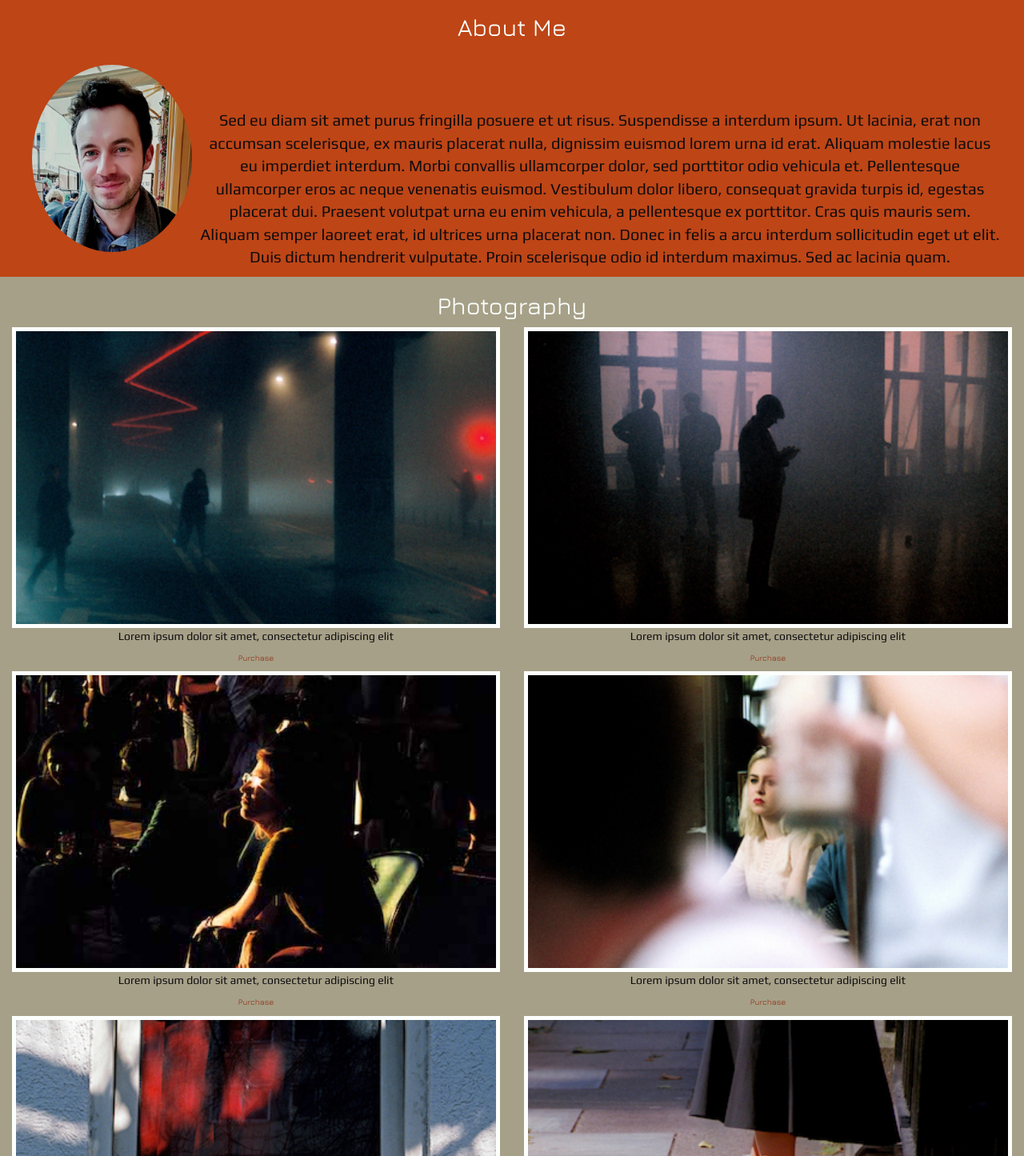
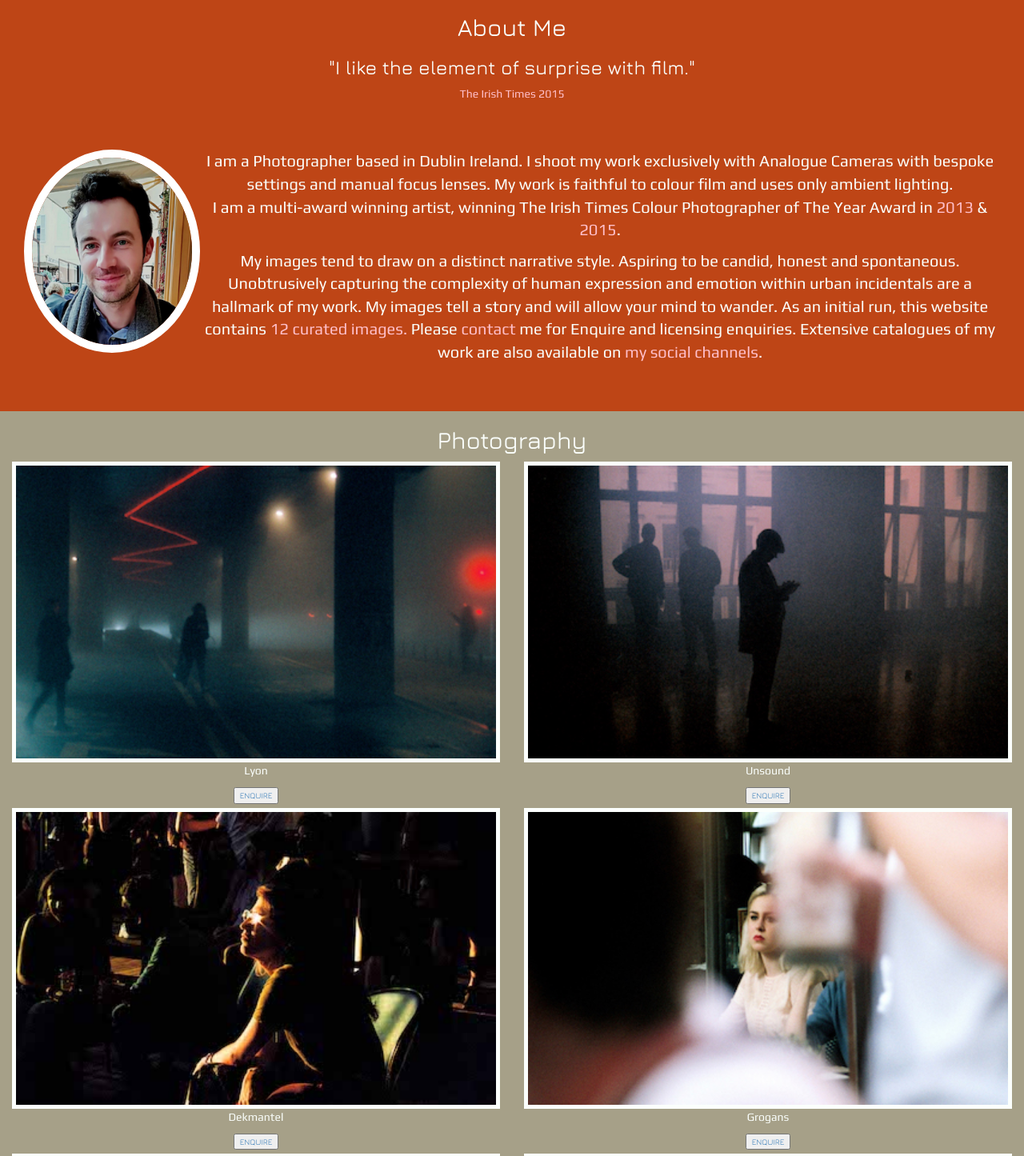
Before and after one commit to Code-Institute-Submissions/Photography-Website, a plain HTML site: page index.html in a window 1280 px wide. Shown: the part 1092-2537 px from the top of the page at 80% size. Drawn offline with nearby package versions, Linux system fonts and the light colour scheme.

Commit message:
about section and css updates

```diff
--- a/assets/css/style.css
+++ b/assets/css/style.css
@@ -48,6 +48,7 @@ body {
     background-position:center;
     background-repeat: no-repeat;
     background-size: cover;
+    position: relative;
 }
 
 .cover-text {
@@ -84,22 +85,52 @@ body {
     background-color: #BE4516;
 }
 
+
 .about-text {
-    padding-top: 75px;
+    padding: 50px 0px;
     font-family:"Play", sans-serif;
     font-size: 20px;
-    color: #0E0C0F;
+    color: #FBFFFC;
+}
+
+.about-text p a {
+    text-decoration: none;
+    color:#FFC0CB;
+    /*opacity: 0.7;*/
+}
+
+.about-text p a:hover,
+.about-text p a:active {
+    text-decoration: none;
+    color: #B3E0E5;
 }
 
 .shane-image {
     float: left;
-    padding: 20px 10px;
+    margin-bottom: 40px;
     border-radius: 50%;
+    border: 10px solid white;
 }
 
 .section-heading {
     font-family: "Jura", sans-serif;
     color: #FBFFFC;
+}
+
+.quote {
+    color:#FBFFFC;
+}
+
+.quotelink a {
+    font-family:"Play", sans-serif;
+    text-decoration: none;
+    color:#FFC0CB;
+
+}
+
+.quotelink a:hover,
+.quotelink a:active {
+    color: #B3E0E5;
 }
 
 /*-------------------------------------Photography Section*/
@@ -115,11 +146,21 @@ body {
 
 .description {
     font-family:"Play", sans-serif;
-    color: #0E0C0F;
+    color: #FBFFFC;
 }
-.enquiries {
-    color:#8D2104;
+.enquiries  {
+    color: #FBFFFC;
+    /*background-color:transparent;*/
     font-size: 10px;
+    text-transform: uppercase;
+    text-decoration: none;
+    margin-bottom: 5px;
+}
+
+.enquiries :hover,
+.enquiries :active {
+    background-color: white;
+    text-decoration: none;
 }
 
 /*-------------------------------------Editing Section*/
@@ -184,6 +225,8 @@ body {
     font-size: 40px;
 }
 
+
+
 /*-------------------------------------Footer*/
 
 footer {
@@ -200,11 +243,16 @@ footer {
         background-image: url("../images/main800.jpg");
         height: 300px;
     }
-    .cover-text {
-        top: 30%;
-    }
     .shane-image {
         width: 150px;
+        float: none;
+        border-radius: 0;
+        margin-bottom: 20px;
+        padding: 0;
+        border: 10px solid white;
+    }
+    .about-text {
+        padding: 10px 0px;
     }
     .editing-image {
         width: 150px;
@@ -213,18 +261,21 @@ footer {
     .contact-image {
         background-image: url("../images/bikeLight 800.jpg");
     }
-    #photograph {
+   /* #photograph {
         color: #FFFFFF;
-    }
+    }*/
 }
 
 @media screen and (min-width: 768px) and (max-width: 991px) {
     .cover-image {
         background-image: url("../images/Main 1000.jpg");
-        height: 400px;
+        height: 600px;
     }
     .contact-image {
         background-image: url("../images/bikeLight 1000.jpg");
+    }
+    .quotelink{
+        float: none;
     }
 }
 
@@ -233,4 +284,5 @@ footer {
         background-image: url("../images/Main large.jpg");
     }
 
+
 }
--- a/index.html
+++ b/index.html
@@ -35,7 +35,7 @@
                     <span class="icon-bar"></span>
                     <span class="icon-bar"></span>
                 </button>
-                <a class="navbar-brand" href="#myPage">Shane Connaughton</a>
+                <a class="navbar-brand" href="#cover">Shane Connaughton</a>
             </div>
             <div class="collapse navbar-collapse" id="myNavbar">
                 <ul class="nav navbar-nav navbar-right">
@@ -51,7 +51,7 @@
 
     <!-- Cover Image and Call to Action -->
     <section>
-        <div class="container-fluid cover-image">
+        <div section id="cover" class="container-fluid cover-image">
             <div class="cover-text">
                 <h1>Photographer & Photo Editor</h1>
                 <a href="#photography"> <button id="main-button">View My Photography</button></a>
@@ -66,12 +66,22 @@
         <div section id="about" class="container-fluid about-section text-center">
             <div class="col-xs-12 col-sm-12">
                 <h2 class="section-heading">About Me</h2>
+                <h3 class="quote">"I like the element of surprise with film."</h3>
+                <p class="quotelink"><a href="https://www.irishtimes.com/culture/art-and-design/visual-art/irish-times-amateur-photographer-of-the-year-the-winners-1.2270968" target="_blank">The Irish Times 2015</a></p>
+                <article class="about-text">
                 <img src="assets/images/Shane.jpg" alt="Shane Image" class="shane-image">
-                <p class="about-text">Sed eu diam sit amet purus fringilla posuere et ut risus. Suspendisse a interdum ipsum. Ut lacinia, erat non accumsan scelerisque, ex mauris placerat nulla, dignissim euismod lorem urna id erat. Aliquam molestie lacus eu imperdiet interdum.
-                    Morbi convallis ullamcorper dolor, sed porttitor odio vehicula et. Pellentesque ullamcorper eros ac neque venenatis euismod. Vestibulum dolor libero, consequat gravida turpis id, egestas placerat dui. Praesent volutpat urna eu enim
-                    vehicula, a pellentesque ex porttitor. Cras quis mauris sem. Aliquam semper laoreet erat, id ultrices urna placerat non. Donec in felis a arcu interdum sollicitudin eget ut elit. Duis dictum hendrerit vulputate. Proin scelerisque odio
-                    id interdum maximus. Sed ac lacinia quam.
-                </p>
+                   <p>
+                       I am a Photographer based in Dublin Ireland. I shoot my work exclusively with Analogue Cameras with bespoke settings and manual focus lenses.
+                       My work is faithful to colour film and uses only ambient lighting.</br>
+                       I am a multi-award winning artist, winning The Irish Times Colour Photographer of The Year Award in <a href="https://www.irishtimes.com/culture/art-and-design/visual-art/irish-times-amateur-photographer-of-2013-winners-1.1612203" target="_blank"> 2013</a> & <a href="https://www.irishtimes.com/culture/art-and-design/visual-art/irish-times-amateur-photographer-of-the-year-the-winners-1.2270968" target="_blank">2015</a>.
+                   </p>
+                   <p>
+                       My images tend to draw on a distinct narrative style. Aspiring to be candid, honest and spontaneous.
+                       Unobtrusively capturing the complexity of human expression and emotion within urban incidentals are a hallmark of my work.
+                       My images tell a story and will allow your mind to wander. As an initial run, this website contains <a href="#photography">12 curated images.</a>
+                       Please <a href="#contact">contact </a> me for Enquire and licensing enquiries. Extensive catalogues of my work are also available on <a href="#social">my social channels</a>.
+                   </p>
+                </article>
             </div>
         </div>
     </section>
@@ -83,64 +93,64 @@
             <h2 class="section-heading">Photography</h2>
             <div class="row">
                 <div class="col-sm-4 col-lg-6">
-                    <img src="assets/images/lyon.jpg" class="img-responsive margin" alt="unsound">
-                    <p class="description">Lorem ipsum dolor sit amet, consectetur adipiscing elit</p>
-                    <p class="enquiries"> Purchase</p>
+                    <img src="assets/images/lyon.jpg" class="img-responsive margin" alt="Lyon">
+                    <p class="description">Lyon</p>
+                    <button class="enquiries"><a href="#contact">Enquire</a></button>
                 </div>
                 <div class="col-sm-4 col-lg-6">
-                    <img src="assets/images/unsound.jpg" class="img-responsive margin" alt="unsound">
-                    <p class="description">Lorem ipsum dolor sit amet, consectetur adipiscing elit</p>
-                    <p class="enquiries"> Purchase</p>
+                    <img src="assets/images/unsound.jpg" class="img-responsive margin" alt="Unsound">
+                    <p class="description">Unsound</p>
+                    <button class="enquiries"><a href="#contact">Enquire</a></button>
                 </div>
                 <div class="col-sm-4 col-lg-6">
-                    <img src="assets/images/deck.jpg" class="img-responsive margin" alt="unsound">
-                    <p class="description">Lorem ipsum dolor sit amet, consectetur adipiscing elit</p>
-                    <p class="enquiries"> Purchase</p>
+                    <img src="assets/images/deck.jpg" class="img-responsive margin" alt="Dekmantel">
+                    <p class="description">Dekmantel</p>
+                    <button class="enquiries"><a href="#contact">Enquire</a></button>
                 </div>
                 <div class="col-sm-4 col-lg-6">
-                    <img src="assets/images/outside.jpg" class="img-responsive margin" alt="unsound">
-                    <p class="description">Lorem ipsum dolor sit amet, consectetur adipiscing elit</p>
-                    <p class="enquiries"> Purchase</p>
+                    <img src="assets/images/outside.jpg" class="img-responsive margin" alt="Grogans">
+                    <p class="description">Grogans</p>
+                    <button class="enquiries"><a href="#contact">Enquire</a></button>
                 </div>
                  <div class="col-sm-4 col-lg-6">
-                    <img src="assets/images/block.jpg" class="img-responsive margin" alt="unsound">
-                    <p class="description">Lorem ipsum dolor sit amet, consectetur adipiscing elit</p>
-                    <p class="enquiries"> Purchase</p>
+                    <img src="assets/images/block.jpg" class="img-responsive margin" alt="Ostbahnhof">
+                    <p class="description">Ostbahnhof</p>
+                    <button class="enquiries"><a href="#contact">Enquire</a></button>
                 </div>
                  <div class="col-sm-4 col-lg-6">
-                    <img src="assets/images/redshoes.jpg" class="img-responsive margin" alt="unsound">
-                    <p class="description">Lorem ipsum dolor sit amet, consectetur adipiscing elit</p>
-                    <p class="enquiries"> Purchase</p>
+                    <img src="assets/images/redshoes.jpg" class="img-responsive margin" alt="South Circular Road">
+                    <p class="description">South Circular Road</p>
+                    <button class="enquiries"><a href="#contact">Enquire</a></button>
                 </div>
                 <div class="col-sm-4 col-lg-6">
-                    <img src="assets/images/doorRed.jpg" class="img-responsive margin" alt="unsound">
-                    <p class="description">Lorem ipsum dolor sit amet, consectetur adipiscing elit</p>
-                    <p class="enquiries"> Purchase</p>
+                    <img src="assets/images/doorRed.jpg" class="img-responsive margin" alt="O'Connells">
+                    <p class="description">O'Connells</p>
+                    <button class="enquiries"><a href="#contact">Enquire</a></button>
                 </div>
                 <div class="col-sm-4 col-lg-6">
-                    <img src="assets/images/purpleWire.jpg" class="img-responsive margin" alt="unsound">
-                    <p class="description">Lorem ipsum dolor sit amet, consectetur adipiscing elit</p>
-                    <p class="enquiries"> Purchase</p>
+                    <img src="assets/images/purpleWire.jpg" class="img-responsive margin" alt="Krakow">
+                    <p class="description">Krakow</p>
+                    <button class="enquiries"><a href="#contact">Enquire</a></button>
                 </div>
                 <div class="col-sm-4 col-lg-6">
-                    <img src="assets/images/shelter.jpg" class="img-responsive margin" alt="unsound">
-                    <p class="description">Lorem ipsum dolor sit amet, consectetur adipiscing elit</p>
-                    <p class="enquiries"> Purchase</p>
+                    <img src="assets/images/shelter.jpg" class="img-responsive margin" alt="Seapoint">
+                    <p class="description">Seapoint</p>
+                    <button class="enquiries"><a href="#contact">Enquire</a></button>
                 </div>
                 <div class="col-sm-4 col-lg-6">
-                    <img src="assets/images/river.jpg" class="img-responsive margin" alt="unsound">
-                    <p class="description">Lorem ipsum dolor sit amet, consectetur adipiscing elit</p>
-                    <p class="enquiries"> Purchase</p>
+                    <img src="assets/images/river.jpg" class="img-responsive margin" alt="Amsterdam">
+                    <p class="description">Amsterdam</p>
+                    <button class="enquiries"><a href="#contact">Enquire</a></button>
                 </div>
                 <div class="col-sm-4 col-lg-6">
-                    <img src="assets/images/streetLight.jpg" class="img-responsive margin" alt="unsound">
-                    <p class="description">Lorem ipsum dolor sit amet, consectetur adipiscing elit</p>
-                    <p class="enquiries"> Purchase</p>
+                    <img src="assets/images/streetLight.jpg" class="img-responsive margin" alt="Portobello">
+                    <p class="description">Portobello</p>
+                    <button class="enquiries"><a href="#contact">Enquire</a></button>
                 </div>
                 <div class="col-sm-4 col-lg-6">
-                    <img src="assets/images/dancer.jpg" class="img-responsive margin" alt="unsound">
-                    <p class="description">Lorem ipsum dolor sit amet, consectetur adipiscing elit</p>
-                    <p class="enquiries">Purchase</p>
+                    <img src="assets/images/dancer.jpg" class="img-responsive margin" alt="Le Poisson Rouge">
+                    <p class="description">Poisson Rouge</p>
+                    <button class="enquiries"><a href="#contact">Enquire</a></button>
                 </div>
             </div>
         </div>
@@ -172,18 +182,18 @@
                         <input type="text" id="name"class="form-control" placeholder="Name" name="name" /required> </br>
                         <input type="email" id="email" class="form-control" placeholder="Email" name="email" /required> </br>
                         <select name="photograph" id="photograph">
-                            <option value="photograph 1">Photograph 1</option>
-                            <option value="photograph 2">Photograph 2 </option>
-                            <option value="photograph 3" selected>Photograph3 </option>
-                            <option value="photograph 4">Photograph 4</option>
-                            <option value="photograph 5">Photograph 5</option>
-                            <option value="photograph 6">Photograph 6</option>
-                            <option value="photograph 7">Photograph 7</option>
-                            <option value="photograph 8">Photograph 8</option>
-                            <option value="photograph 9">Photograph 9</option>
-                            <option value="photograph 10">Photograph 10 </option>
-                            <option value="photograph 11">Photograph 11 </option>
-                            <option value="photograph 12">Photograph 12 </option>
+                            <option value="photograph 1">Lyon</option>
+                            <option value="photograph 2">Unsound</option>
+                            <option value="photograph 3" selected>Dekmantel</option>
+                            <option value="photograph 4">Grogans</option>
+                            <option value="photograph 5">Ostbahnhof</option>
+                            <option value="photograph 6">South Circular Road</option>
+                            <option value="photograph 7">O'Connell's</option>
+                            <option value="photograph 8">Krakow</option>
+                            <option value="photograph 9">Seapoint</option>
+                            <option value="photograph 10">Amsterdam</option>
+                            <option value="photograph 11">Portobello</option>
+                            <option value="photograph 12">Le Poisson Rouge</option>
                             <option value="Other Query">Other Query </option>
                         </select>
                         <br></br>
@@ -196,8 +206,8 @@
                     <h3 id="social">Find Me Online</h3>
                     <ul class="list-inline my-social">
                         <li><a target="_blank" href="#"><i class="fa fa-facebook"></i></a></li>
-                        <li><a target="_blank" href="#"><i class="fa fa-instagram"></i></a></li>
-                        <li><a target="_blank" href="#"><i class="fa fa-flickr"></i></a></li>
+                        <li><a target="_blank" href="http://instagram.com/connaughtonshane"><i class="fa fa-instagram"></i></a></li>
+                        <li><a target="_blank" href="https://www.flickr.com/photos/shaneconnaughton/"><i class="fa fa-flickr"></i></a></li>
                     </ul>
 
 
```
